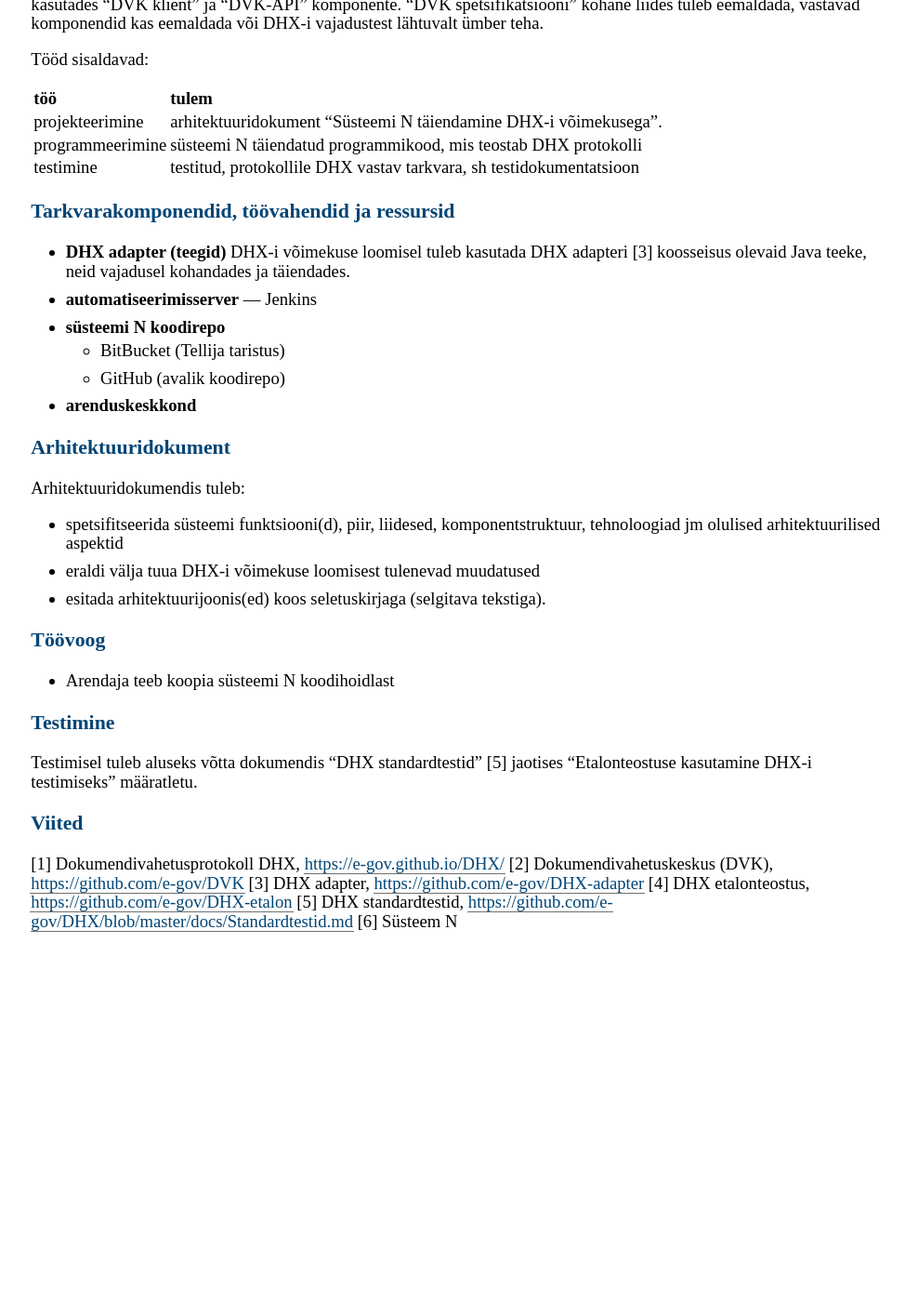
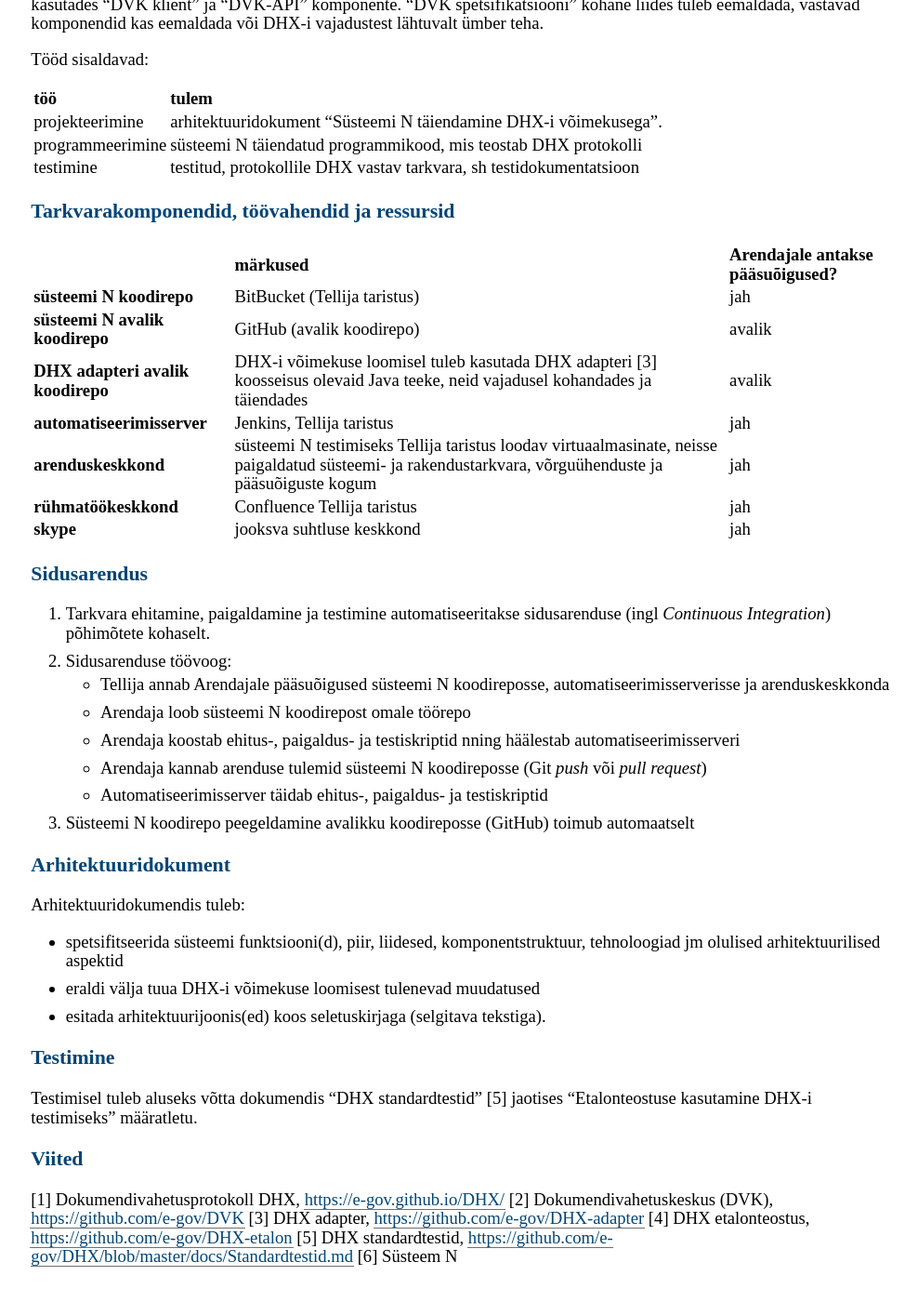
Before and after one commit to e-gov/DHX, a Jekyll site: the page built from docs/LY.md, in a window 1280 px wide and 1400 px high, scrolled down 496 px. Shown: the whole window at 93% size, without its empty margins (167-1155 px from the left). Built offline with Jekyll 4.4.1, drawn with Linux system fonts in a browser that asks for light colours; before the commit the page ends 1553 px from its top, so only the background shows below that.

Commit message:
Update LY.md

```diff
--- a/docs/LY.md
+++ b/docs/LY.md
@@ -31,13 +31,25 @@ Tööd sisaldavad:
 
 ### Tarkvarakomponendid, töövahendid ja ressursid
 
-- __DHX adapter (teegid)__ DHX-i võimekuse loomisel tuleb kasutada DHX adapteri [3] koosseisus olevaid Java teeke, neid vajadusel kohandades ja täiendades.
-- __automatiseerimisserver__ — Jenkins
-- __süsteemi N koodirepo__
-  - BitBucket (Tellija taristus)
-  - GitHub (avalik koodirepo)
-- __arenduskeskkond__
+|                          | märkused                     | Arendajale antakse pääsuõigused? |
+|--------------------------|------------------------------|-----|
+| __süsteemi N koodirepo__ | BitBucket (Tellija taristus) | jah |
+| __süsteemi N avalik koodirepo__ | GitHub (avalik koodirepo) | avalik |
+| __DHX adapteri avalik koodirepo__ | DHX-i võimekuse loomisel tuleb kasutada DHX adapteri [3] koosseisus olevaid Java teeke, neid vajadusel kohandades ja täiendades | avalik |
+| __automatiseerimisserver__ | Jenkins, Tellija taristus | jah |
+| __arenduskeskkond__ | süsteemi N testimiseks Tellija taristus loodav virtuaalmasinate, neisse paigaldatud süsteemi- ja rakendustarkvara, võrguühenduste ja pääsuõiguste kogum | jah |
+| __rühmatöökeskkond__ | Confluence Tellija taristus | jah |
+| __skype__ | jooksva suhtluse keskkond | jah |
 
+### Sidusarendus
+1. Tarkvara ehitamine, paigaldamine ja testimine automatiseeritakse sidusarenduse (ingl _Continuous Integration_) põhimõtete kohaselt.
+1. Sidusarenduse töövoog:
+  - Tellija annab Arendajale pääsuõigused süsteemi N koodireposse, automatiseerimisserverisse ja arenduskeskkonda
+  - Arendaja loob süsteemi N koodirepost omale töörepo
+  - Arendaja koostab ehitus-, paigaldus- ja testiskriptid nning häälestab automatiseerimisserveri
+  - Arendaja kannab arenduse tulemid süsteemi N koodireposse (Git _push_ või _pull request_)
+  - Automatiseerimisserver täidab ehitus-, paigaldus- ja testiskriptid
+1. Süsteemi N koodirepo peegeldamine avalikku koodireposse (GitHub) toimub automaatselt
 
 ### Arhitektuuridokument
 
@@ -46,13 +58,6 @@ Arhitektuuridokumendis tuleb:
 - spetsifitseerida süsteemi funktsiooni(d), piir, liidesed, komponentstruktuur, tehnoloogiad jm olulised arhitektuurilised aspektid
 - eraldi välja tuua DHX-i võimekuse loomisest tulenevad muudatused
 - esitada arhitektuurijoonis(ed) koos seletuskirjaga (selgitava tekstiga).
-
-### Töövoog
-
-
-- Arendaja teeb koopia süsteemi N koodihoidlast
-
-
 
 ### Testimine
 
```
